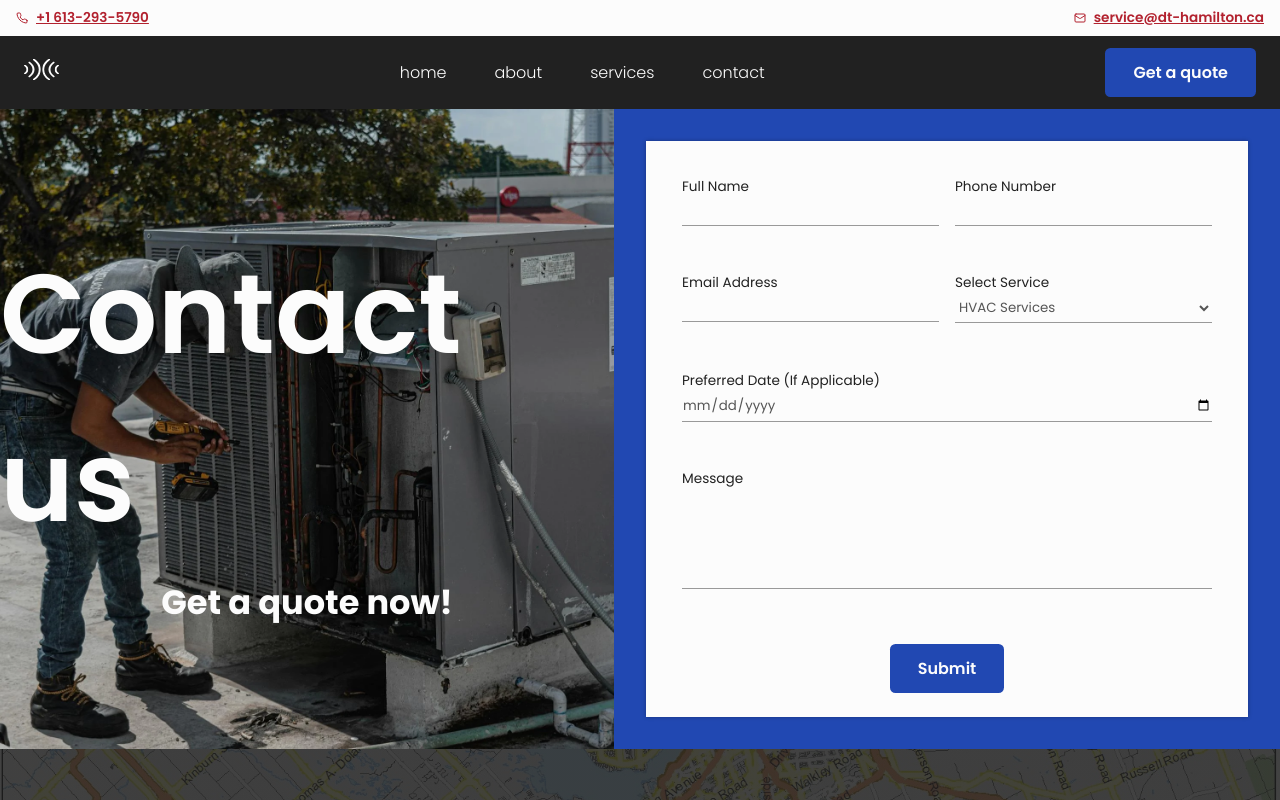
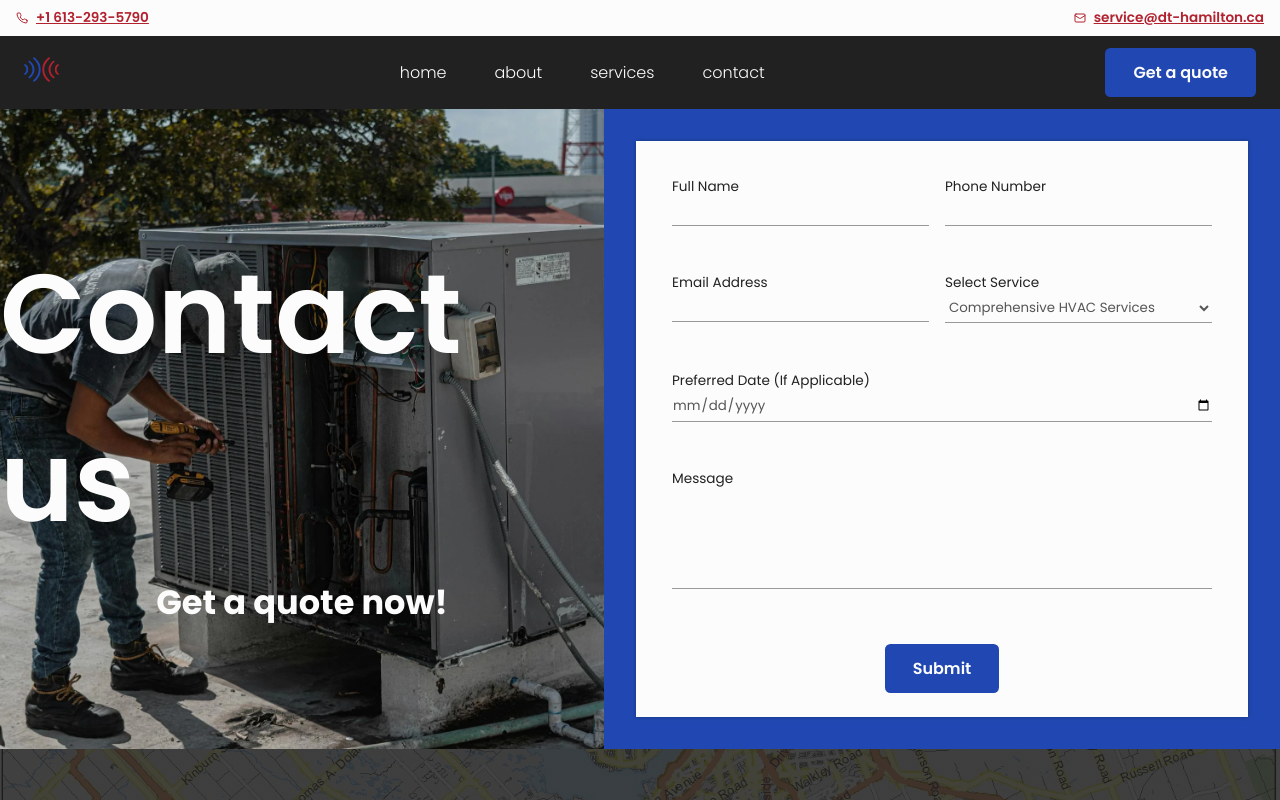
Before and after one commit to virtuedevelopment/dt-hamilton, a Next.js app: page /contact in a window 1280 px wide. Shown: the top 800 px of the page. Built offline with nearby package versions, Linux system fonts and the light colour scheme.

Commit message:
made first round of client changes

```diff
--- a/_data/config.js
+++ b/_data/config.js
@@ -1,4 +1,5 @@
 const configurations = {
+
     // Site metadata and SEO
     metadata: {
         title: 'DT Hamilton Ottawa ©',  // Site Title
@@ -49,37 +50,61 @@ const configurations = {
 
     services: [
         {
-            service_name: "HVAC Services",
-            service_desc: "Comprehensive HVAC solutions including installation, repair, and maintenance for both heating and cooling systems. We ensure your home or business is comfortable year-round.",
+            service_name: "Comprehensive HVAC Services",
+            service_desc: "Full HVAC solutions, including installation, repair, and maintenance for heating, cooling, and ventilation systems. We optimize energy efficiency to keep your home or business comfortable year-round.",
             service_img: "https://images.pexels.com/photos/257770/pexels-photo-257770.jpeg?auto=compress&cs=tinysrgb&w=1260&h=750&dpr=1"
         },
         {
             service_name: "Residential HVAC",
-            service_desc: "Our residential HVAC services focus on creating a comfortable living environment with efficient and reliable heating and cooling systems for your home.",
+            service_desc: "Customized HVAC solutions for your home, including installation of furnaces, air conditioning, heat pumps, and geothermal systems. We also enhance indoor air quality with humidifiers, dehumidifiers, and HRV/ERV systems.",
             service_img: "https://images.pexels.com/photos/24814755/pexels-photo-24814755/free-photo-of-air-conditioners-on-wall-of-block-of-flats.jpeg?auto=compress&cs=tinysrgb&w=600"
         },
         {
             service_name: "Commercial HVAC",
-            service_desc: "DT Hamilton offers commercial HVAC solutions for businesses of all sizes, from system installation to ongoing maintenance, ensuring efficient climate control in your building.",
+            service_desc: "DT Hamilton offers tailored HVAC solutions for businesses, including installation and maintenance of rooftop units, VRF/VRV systems, chillers, dry coolers, pumps, and air handlers. Our goal is to ensure efficient climate control and energy management.",
             service_img: "https://images.pexels.com/photos/5463581/pexels-photo-5463581.jpeg?auto=compress&cs=tinysrgb&w=600"
         },
         {
             service_name: "HVAC Maintenance",
-            service_desc: "Regular maintenance services to ensure your HVAC systems are running efficiently. We offer service plans for both residential and commercial properties.",
+            service_desc: "Regular maintenance services to ensure your HVAC systems operate efficiently. We service boilers, furnaces, pumps, heat pumps, rooftop units, and air handlers to prevent breakdowns and prolong system lifespan.",
             service_img: "https://images.pexels.com/photos/13820151/pexels-photo-13820151.jpeg?auto=compress&cs=tinysrgb&w=600"
         },
         {
             service_name: "Construction HVAC",
-            service_desc: "We provide HVAC system design and installation services for new construction projects, ensuring that the heating, cooling, and ventilation systems are properly integrated.",
+            service_desc: "We provide HVAC system design and installation for new construction projects, integrating geothermal systems, natural gas, propane, heat pumps, and rooftop units into your project specifications.",
             service_img: "https://images.pexels.com/photos/17159024/pexels-photo-17159024/free-photo-of-large-air-conditioner.jpeg?auto=compress&cs=tinysrgb&w=600"
         },
         {
-            service_name: "Ductwork",
-            service_desc: "Expert ductwork services including installation, repair, cleaning, and sealing to ensure optimal air distribution and system efficiency in your home or business.",
-            service_img: "https://images.pexels.com/photos/17792395/pexels-photo-17792395/free-photo-of-pipes-and-air-conditioners-at-the-back-of-the-building.jpeg?auto=compress&cs=tinysrgb&w=600"
+            service_name: "Ductwork Services",
+            service_desc: "Expert ductwork services, including installation, repair, and sealing. Proper ductwork ensures optimal air distribution and system efficiency for both residential and commercial properties.",
+            service_img: "https://d1y2bcnc5x6gss.cloudfront.net/ductwork_4b057e154e.png"
+        },
+        {
+            service_name: "Boilers and Domestic Water Heaters",
+            service_desc: "Installation and maintenance of boilers and domestic water heaters to ensure reliable hot water supply and heating for your home or business.",
+            service_img: "https://www.thespruce.com/thmb/MTkfmQhH9LXTPk-K0uGS63yNz7k=/1500x0/filters:no_upscale():max_bytes(150000):strip_icc()/GettyImages-1322406919-df33c24df1e74e99a41c95ee982daee9.jpg"
+        },
+        {
+            service_name: "Geothermal and Heat Pump Systems",
+            service_desc: "Energy-efficient geothermal and heat pump solutions for both heating and cooling, helping reduce energy consumption and environmental impact.",
+            service_img: "https://brahmco.ca/wp-content/uploads/2023/04/iStock-1444133244-min-scaled.jpg"
+        },
+        {
+            service_name: "Air Quality and Ventilation Systems",
+            service_desc: "Enhance indoor air quality with our solutions, including air handlers, exhaust fans, HRV/ERV systems, humidifiers, and dehumidifiers.",
+            service_img: "https://www.s4btradeally.com/wp-content/uploads/2021/01/article-img-12.jpg"
+        },
+        {
+            service_name: "Natural Gas & Propane Systems",
+            service_desc: "Installation and service of natural gas and propane systems, including furnaces, hot water heaters, and heating equipment, ensuring safe and efficient energy use.",
+            service_img: "https://www.griffithenergyservices.com/wp-content/uploads/2019/01/PRO-propane-tanks-heating-fuel-e1546446674171.jpg"
+        },
+        {
+            service_name: "Chillers and Dry Coolers",
+            service_desc: "We install and maintain chillers and dry coolers for commercial applications, ensuring efficient temperature control and heat dissipation.",
+            service_img: "https://waterchillers.com/wp-content/uploads/2023/09/dry_cooler_vs._chiller.jpg"
         }
     ],
-
 
     // Terms of service and other legal links
     legal: {
@@ -93,6 +118,7 @@ const configurations = {
         { category: 'Example', sub_categories: ['Sub-example'] },
         // More categories
     ],
+
 };
 
 export default configurations;
--- a/app/components/nav/Navbar.jsx
+++ b/app/components/nav/Navbar.jsx
@@ -18,7 +18,7 @@ export default function Navbar() {
       </div>
       <nav className={styles.navbar}>
         <Link href={"/"}>
-          <img src="/assets/logo-white.svg" alt="logo" />
+          <img src="/assets/logo-color.svg" alt="logo" />
         </Link>
         <ul className={styles.main_menu}>
           {configurations.routes.mainRoutes.map((route) => (
```
Also changed, not shown: app/(routes)/(home)/home.module.css (+6 -3 lines), app/(routes)/(home)/page.jsx (+9 -19 lines), app/(routes)/about/page.jsx (+5 -7 lines), app/components/Cards/cards.module.css (+9 -4 lines), public/assets/logo-color.svg (added), public/images/info-form.jpeg (added).
